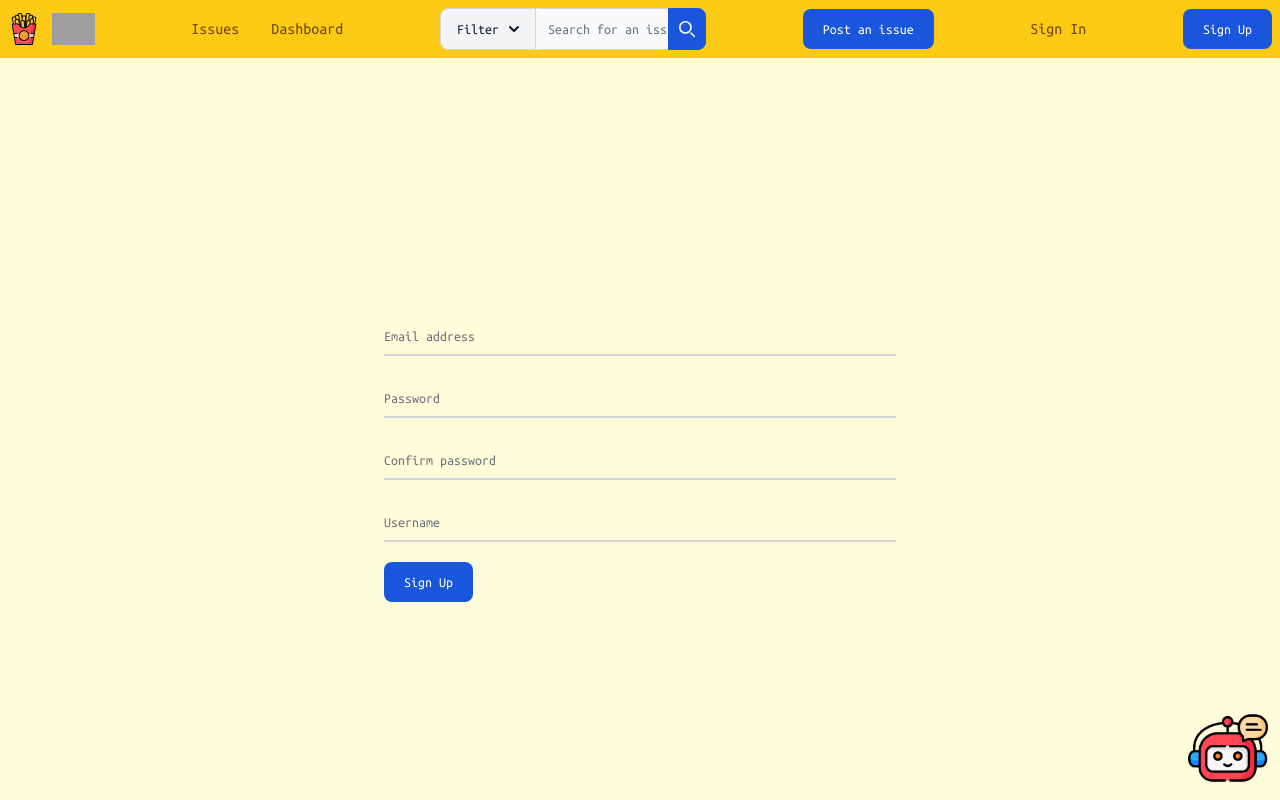
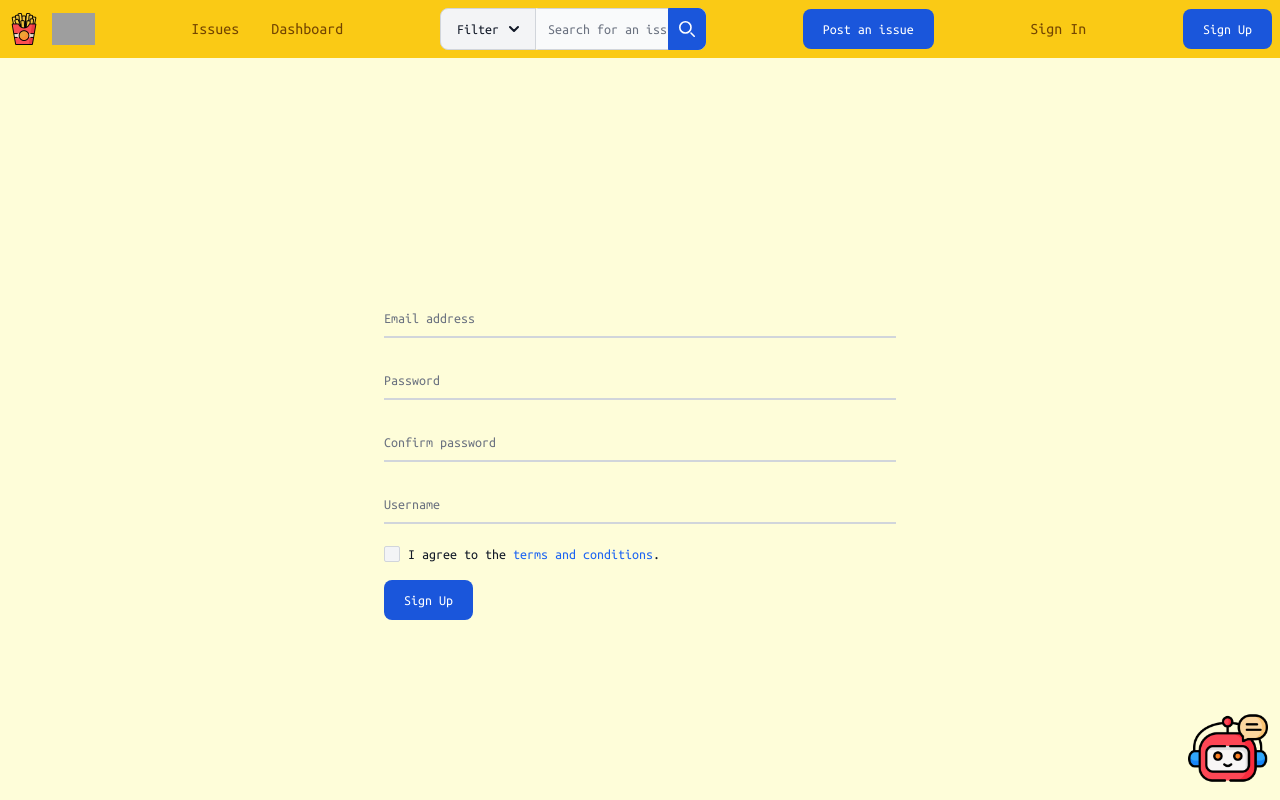
Before and after one commit to XinyuZ0416/GitFries-v2, a Next.js app: page /sign-up in a window 1280 px wide. Shown: the top 800 px of the page. Built offline with nearby package versions, Linux system fonts and the light colour scheme; grey boxes are pictures that could not be loaded.

Commit message:
added terms and conditions

```diff
--- /dev/null
+++ b/src/app/sign-in/page.tsx
@@ -0,0 +1,7 @@
+import React from 'react'
+
+export default function SignInPage() {
+  return (
+    <div>SignInPage</div>
+  )
+}
--- a/src/app/sign-up/page.tsx
+++ b/src/app/sign-up/page.tsx
@@ -21,6 +21,10 @@ export default function SignUpPage() {
           <input type="text" name="floating_username" id="floating_username" className="block py-2.5 px-0 w-full text-sm text-gray-900 bg-transparent border-0 border-b-2 border-gray-300 appearance-none dark:text-white dark:border-gray-600 dark:focus:border-blue-500 focus:outline-none focus:ring-0 focus:border-blue-600 peer" placeholder=" " required />
           <label htmlFor="floating_username" className="peer-focus:font-medium absolute text-sm text-gray-500 dark:text-gray-400 duration-300 transform -translate-y-6 scale-75 top-3 -z-10 origin-[0] peer-focus:start-0 rtl:peer-focus:translate-x-1/4 rtl:peer-focus:left-auto peer-focus:text-blue-600 peer-focus:dark:text-blue-500 peer-placeholder-shown:scale-100 peer-placeholder-shown:translate-y-0 peer-focus:scale-75 peer-focus:-translate-y-6">Username</label>
         </div>
+        <div className="flex items-center mb-4">
+          <input id="checkbox-1" type="checkbox" value="" className="w-4 h-4 text-blue-600 bg-gray-100 border-gray-300 rounded-sm focus:ring-blue-500 dark:focus:ring-blue-600 dark:ring-offset-gray-800 dark:focus:ring-offset-gray-800 focus:ring-2 dark:bg-gray-700 dark:border-gray-600" required ></input>
+          <label htmlFor="checkbox-1" className="ms-2 text-sm font-medium text-gray-900 dark:text-gray-300">I agree to the <a href="#" className="text-blue-600 hover:underline dark:text-blue-500">terms and conditions</a>.</label>
+        </div>
         <button type="submit" className="text-white bg-blue-700 hover:bg-blue-800 focus:ring-4 focus:outline-none focus:ring-blue-300 font-medium rounded-lg text-sm w-full sm:w-auto px-5 py-2.5 text-center dark:bg-blue-600 dark:hover:bg-blue-700 dark:focus:ring-blue-800">Sign Up</button>
       </form>
     </div>
```
Lines whose indentation alone changed are shown as unchanged.
